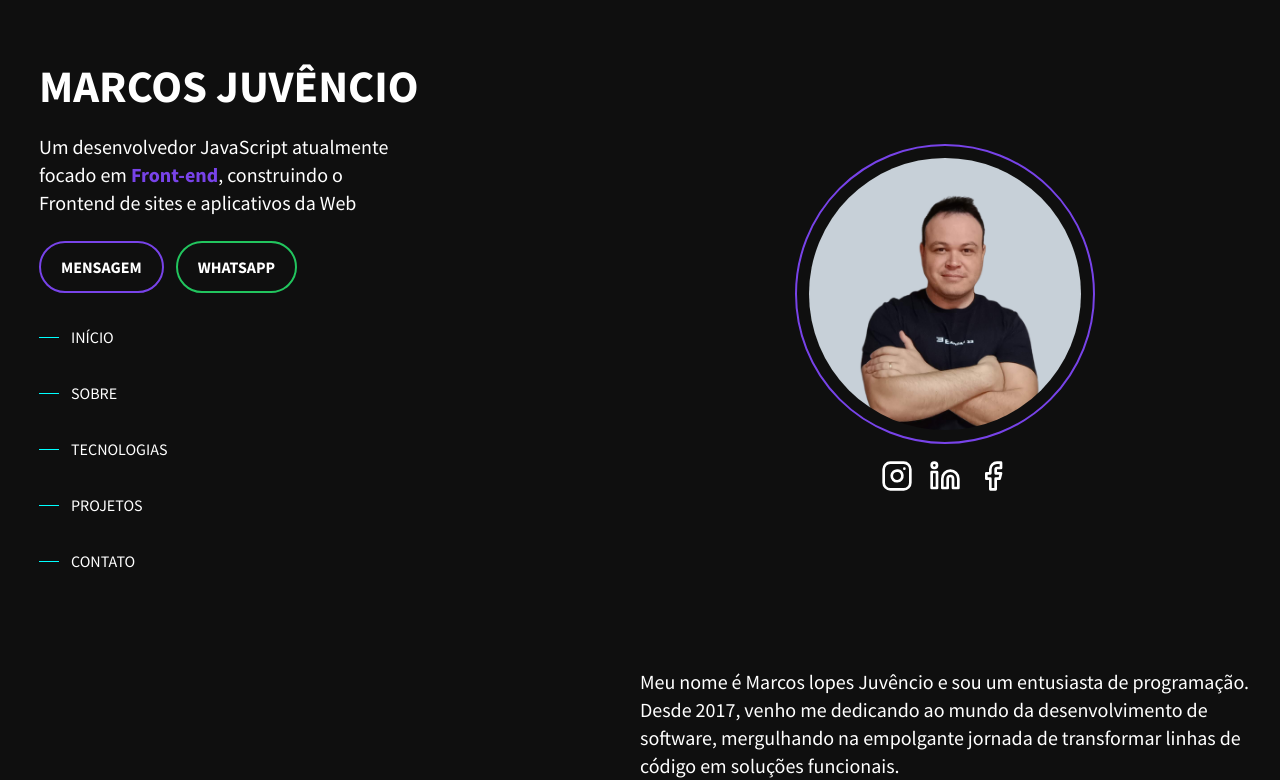
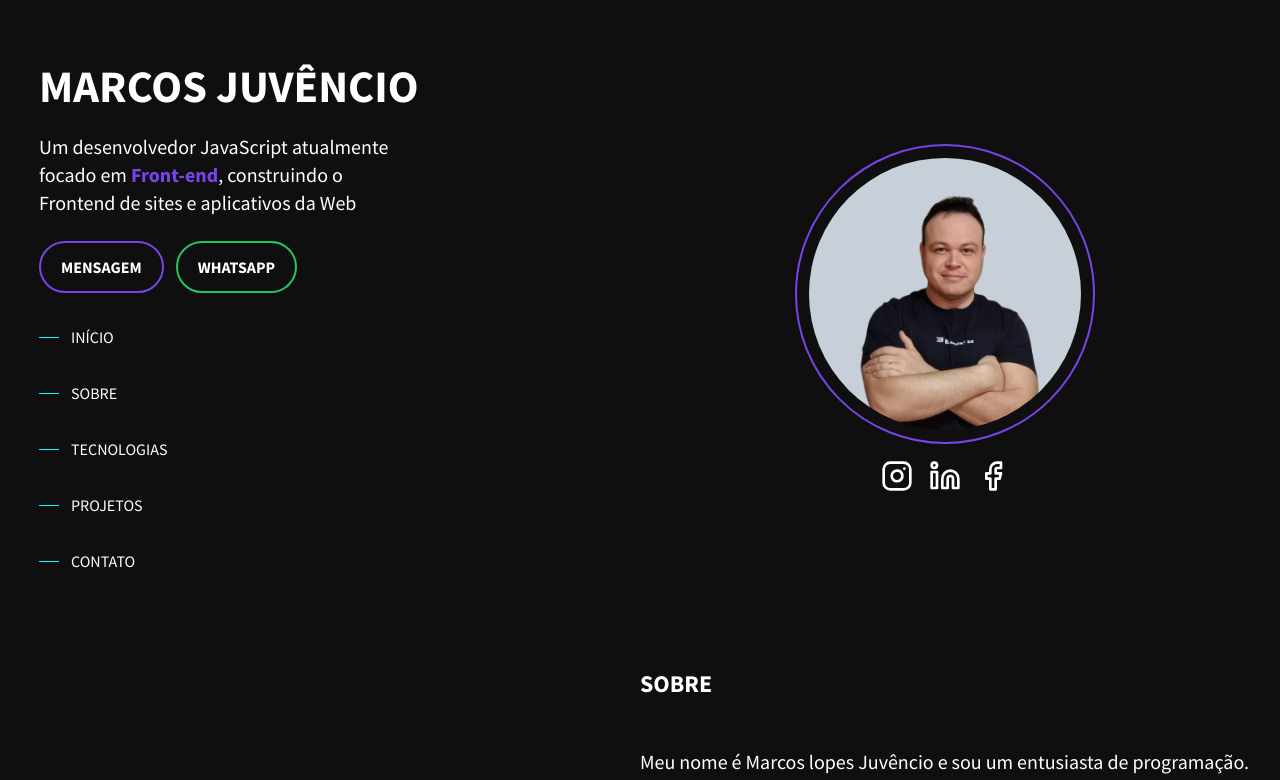
Before and after one commit to devbymarcos/marcoslopes.dev, a Next.js app: page / in a window 1280 px wide. Shown: the top 780 px of the page. Built offline with nearby package versions, Linux system fonts and the light colour scheme.

Commit message:
add: icon e title SOBRE

```diff
--- a/app/home/about/About.js
+++ b/app/home/about/About.js
@@ -4,6 +4,7 @@ export default function About() {
   return (
     <>
       <section id="sobre" className="pt-40">
+        <h1 className="mb-12 text-white uppercase text-2xl font-bold">Sobre</h1>
         <MyDesc />
       </section>
     </>
```
Also changed, not shown: app/icon.png.
